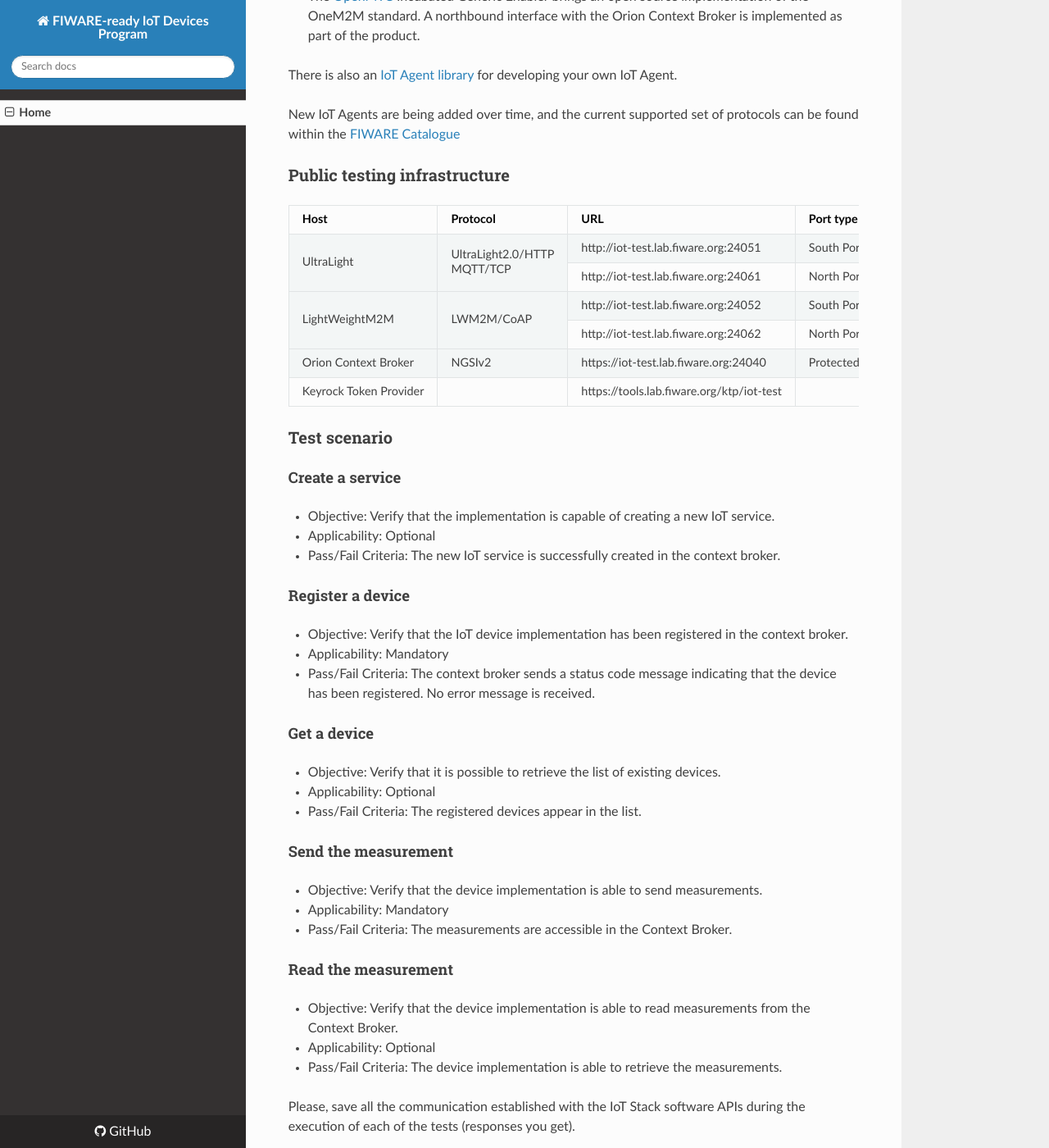
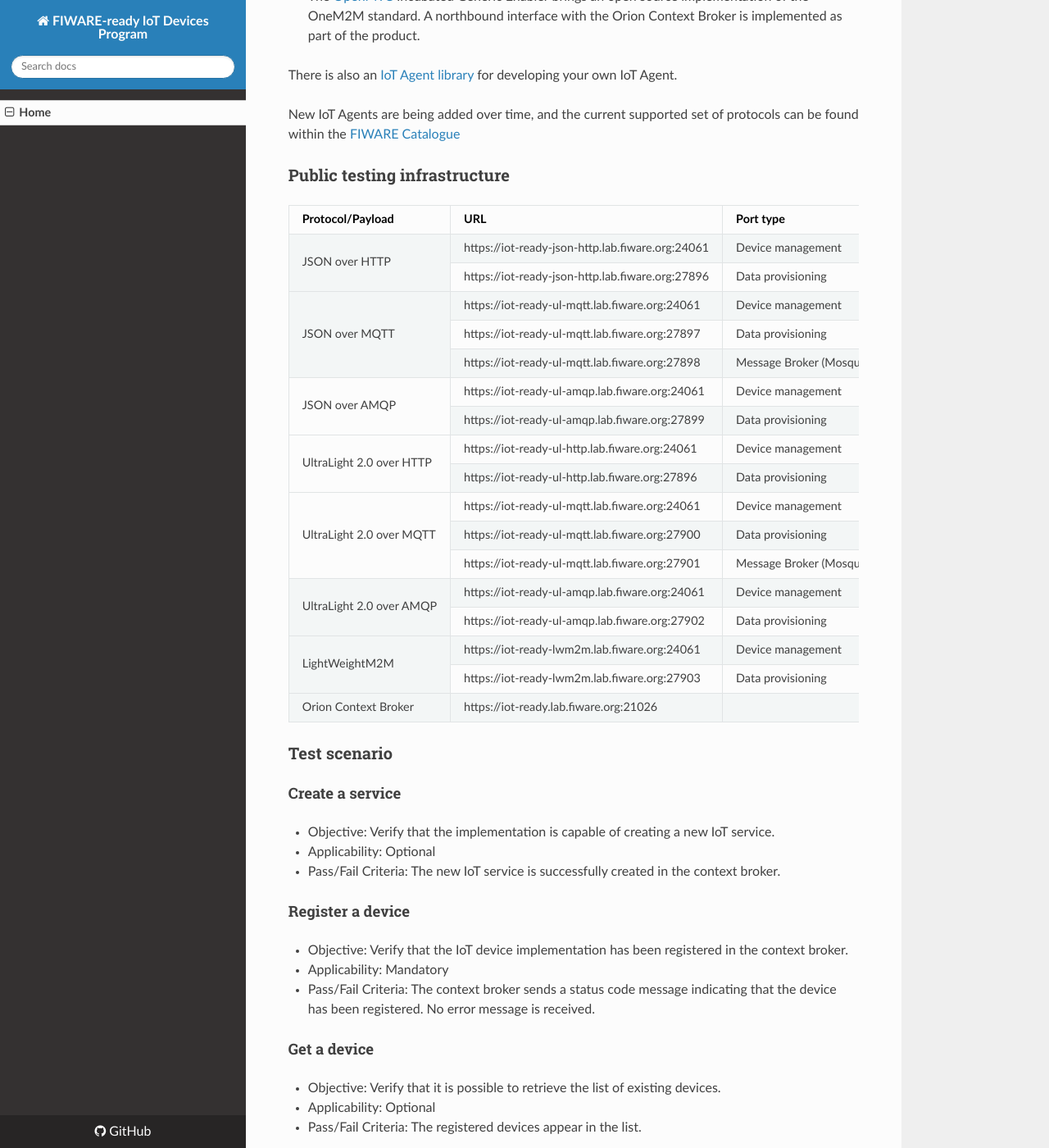
Before and after one commit to FIWARE-Ops/docs.FIWARE-ready-IoT-Devices-Validation, an MkDocs documentation site: the page built from docs/index.md, in a window 1280 px wide and 1400 px high, scrolled down 2277 px. Shown: the whole window at 82% size. Built offline with MkDocs 1.6.1, drawn with Linux system fonts in a browser that asks for light colours; nearby versions of some CDN libraries; comment, search, counter and statistics services are not loaded; old or Windows-style settings are respelled for this version of MkDocs; some of the changed text lies outside the part shown.

Commit message:
changes in env

````diff
--- a/docs/index.md
+++ b/docs/index.md
@@ -88,43 +88,86 @@ New IoT Agents are being added over time, and the current supported set of proto
 <table border="1">
 <thead>
 <tr>
-<th>Host</th>
-<th>Protocol</th>
+<th>Protocol/Payload</th>
 <th>URL</th>
 <th>Port type</th>
 </tr>
 </thead>
 <tbody>
 <tr>
-<td rowspan="2">UltraLight</td>
-<td rowspan="2">UltraLight2.0/HTTP<br />MQTT/TCP</td>
-<td>http://iot-test.lab.fiware.org:24051</td>
-<td>South Port</td>
+<td rowspan="2">JSON over HTTP</td>
+<td>https://iot-ready-json-http.lab.fiware.org:24061</td>
+<td>Device management</td>
 </tr>
 <tr>
-<td>http://iot-test.lab.fiware.org:24061</td>
-<td>North Port</td>
+<td>https://iot-ready-json-http.lab.fiware.org:27896</td>
+<td>Data provisioning</td>
+</tr>
+<tr>
+<td rowspan="3">JSON over MQTT</td>
+<td>https://iot-ready-ul-mqtt.lab.fiware.org:24061</td>
+<td>Device management</td>
+</tr>
+<tr>
+<td>https://iot-ready-ul-mqtt.lab.fiware.org:27897</td>
+<td>Data provisioning</td>
+</tr>
+<tr>
+<td>https://iot-ready-ul-mqtt.lab.fiware.org:27898</td>
+<td>Message Broker (Mosquitto)</td>
+</tr>
+<tr>
+<td rowspan="2">JSON over AMQP</td>
+<td>https://iot-ready-ul-amqp.lab.fiware.org:24061</td>
+<td>Device management</td>
+</tr>
+<tr>
+<td>https://iot-ready-ul-amqp.lab.fiware.org:27899</td>
+<td>Data provisioning</td>
+</tr>
+<tr>
+<td rowspan="2">UltraLight 2.0 over HTTP</td>
+<td>https://iot-ready-ul-http.lab.fiware.org:24061</td>
+<td>Device management</td>
+</tr>
+<tr>
+<td>https://iot-ready-ul-http.lab.fiware.org:27896</td>
+<td>Data provisioning</td>
+</tr>
+<tr>
+<td rowspan="3">UltraLight 2.0 over MQTT</td>
+<td>https://iot-ready-ul-mqtt.lab.fiware.org:24061</td>
+<td>Device management</td>
+</tr>
+<tr>
+<td>https://iot-ready-ul-mqtt.lab.fiware.org:27900</td>
+<td>Data provisioning</td>
+</tr>
+<tr>
+<td>https://iot-ready-ul-mqtt.lab.fiware.org:27901</td>
+<td>Message Broker (Mosquitto)</td>
+</tr>
+<tr>
+<td rowspan="2">UltraLight 2.0 over AMQP</td>
+<td>https://iot-ready-ul-amqp.lab.fiware.org:24061</td>
+<td>Device management</td>
+</tr>
+<tr>
+<td>https://iot-ready-ul-amqp.lab.fiware.org:27902</td>
+<td>Data provisioning</td>
 </tr>
 <tr>
 <td rowspan="2">LightWeightM2M</td>
-<td rowspan="2">LWM2M/CoAP</td>
-<td>http://iot-test.lab.fiware.org:24052</td>
-<td>South Port</td>
+<td>https://iot-ready-lwm2m.lab.fiware.org:24061</td>
+<td>Device management</td>
 </tr>
 <tr>
-<td>http://iot-test.lab.fiware.org:24062</td>
-<td>North Port</td>
+<td>https://iot-ready-lwm2m.lab.fiware.org:27903</td>
+<td>Data provisioning</td>
 </tr>
 <tr>
 <td>Orion Context Broker</td>
-<td>NGSIv2</td>
-<td>https://iot-test.lab.fiware.org:24040</td>
-<td>Protected by Wilma</td>
-</tr>
-<tr>
-<td>Keyrock Token Provider</td>
-<td>&nbsp;</td>
-<td>https://tools.lab.fiware.org/ktp/iot-test</td>
+<td>https://iot-ready.lab.fiware.org:21026</td>
 <td>&nbsp;</td>
 </tr>
 </tbody>
@@ -215,7 +258,7 @@ and your device will be published on the list of FIWARE-ready IoT Devices commer
 your own web the program logo and specific instructions to connect your product to FIWARE ecosystems (based on a
 template we will provide as well).
 
-### Example
+### Example (UltraLight 2.0 over HTTP)
 
 Postman [collection](https://app.getpostman.com/run-collection/fe0525384f57d03afdf0) and
 [documentation](https://documenter.getpostman.com/view/3940441/Rzfnkn2W#6955b7fa-4e9a-4bc8-b6d5-a66dc2962a80) have been
@@ -230,7 +273,7 @@ Request
 
 ```bash
 curl -s -X GET \
-  'http://iot-test.lab.fiware.org:24040/version' | python -m json.tool
+  'https://iot-test.lab.fiware.org:21026/version' | python -m json.tool
 ```
 
 Response
@@ -256,7 +299,7 @@ Request
 
 ```bash
 curl -s -X GET \
-  'http://iot-test.lab.fiware.org:24061/iot/about' | python -m json.tool
+  'https://iot-ready-ul-http.lab.fiware.org:24061/iot/about' | python -m json.tool
 ```
 
 Response
@@ -265,7 +308,7 @@ Response
 {
     "baseRoot": "/",
     "libVersion": "2.7.0",
-    "port": 4061,
+    "port": 24061,
     "version": "1.7.0"
 }
 ```
@@ -276,7 +319,7 @@ Request
 
 ```bash
 curl -v -X POST \
-  'http://iot-test.lab.fiware.org:24061/iot/services' \
+  'https://iot-ready-ul-http.lab.fiware.org:24061/iot/services' \
   -H 'Content-Type: application/json' \
   -H 'FIWARE-Service: iot' \
   -H 'FIWARE-ServicePath: /' \
@@ -303,7 +346,7 @@ Request
 
 ```bash
 curl -s -X GET \
-  'http://iot-test.lab.fiware.org:24061/iot/services' \
+  'https://iot-ready-ul-http.lab.fiware.org:24061/iot/services' \
   -H 'FIWARE-Service: iot' \
   -H 'FIWARE-ServicePath: /' | python -m json.tool
 ```
@@ -349,7 +392,7 @@ Request
 
 ```bash
 curl -v -X POST \
-  'http://iot-test.lab.fiware.org:24061/iot/devices' \
+  'https://iot-ready-ul-http.lab.fiware.org:24061/iot/devices' \
   -H 'Content-Type: application/json' \
   -H 'FIWARE-Service: iot' \
   -H 'FIWARE-ServicePath: /' \
@@ -383,7 +426,7 @@ Request
 
 ```bash
 curl -s -X GET \
-  'http://iot-test.lab.fiware.org:24061/iot/devices/motion001' \
+  'https://iot-ready-ul-http.lab.fiware.org:24061/iot/devices/motion001' \
   -H 'FIWARE-Service: iot' \
   -H 'FIWARE-ServicePath: /' | python -m json.tool
 ```
@@ -424,7 +467,7 @@ Request
 
 ```bash
 curl -v -X POST \
-  'http://iot-test.lab.fiware.org:24051/iot/d?k=4jggokgpepnvsb2uv4s40d59ov&i=motion001' \
+  'https://iot-ready-ul-http.lab.fiware.org:27896/iot/d?k=4jggokgpepnvsb2uv4s40d59ov&i=motion001' \
   -H 'FIWARE-Service: iot' \
   -H 'FIWARE-ServicePath: /' \
   -H 'Content-Type: text/plain' \
@@ -443,7 +486,7 @@ Request
 
 ```bash
 curl -s -X GET \
-  'http://iot-test.lab.fiware.org:24040/v2/entities/urn:ngsd-ld:Motion:001' \
+  'https://iot-ready.lab.fiware.org:21026/v2/entities/urn:ngsd-ld:Motion:001' \
   -H 'FIWARE-Service: iot' \
   -H 'FIWARE-ServicePath: /' | python -m json.tool
 ```
````
